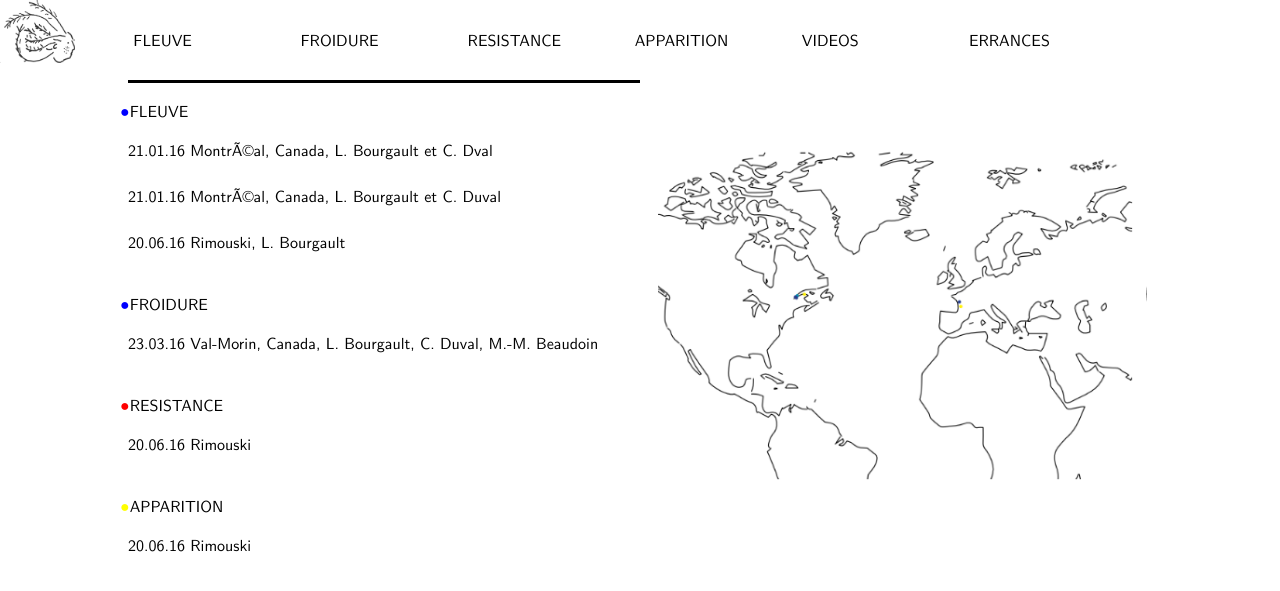
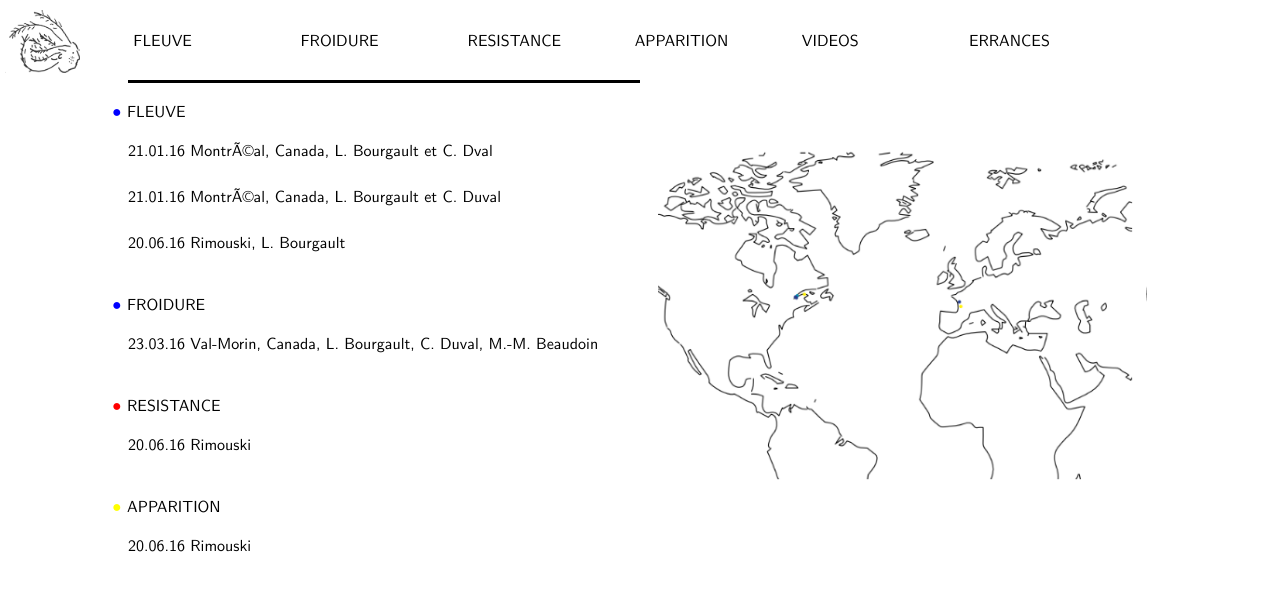
Before and after one commit to Arrowana/faireerrance, a Jekyll site: the page built from errances.html, in a window 1280 px wide. Shown: the top 591 px of the page. Built offline with Jekyll 4.4.1, drawn with Linux system fonts in a browser that asks for light colours.

Commit message:
move dot on left on errances page and add margin for the logo

```diff
--- a/errances.html
+++ b/errances.html
@@ -29,7 +29,7 @@ links:
 <section id="errances">
   <article>
   {% for group in page.links %}
-    <p><span style="color: {{ group.color }};">&#9679;</span>{{ group.categorie }}</p>
+    <p><span style="color: {{ group.color }};">&#9679; </span>{{ group.categorie }}</p>
       {% for element in group.elements %}
         <a href="element.url">{{ element.name }}</a><br />
       {% endfor %}
--- a/header-style.css
+++ b/header-style.css
@@ -11,6 +11,8 @@ header {
 #logo {
   display: inline-block;
   max-width: 75px;
+  margin-top: 10px;
+  margin-left: 5px;
   margin-right: 5px;
 }
 
--- a/style.css
+++ b/style.css
@@ -105,7 +105,7 @@ aside a {
 }
 
 #errances span {
-  margin-left: -1ch;
+  margin-left: -2ch;
 }
 
 #errance {
```
